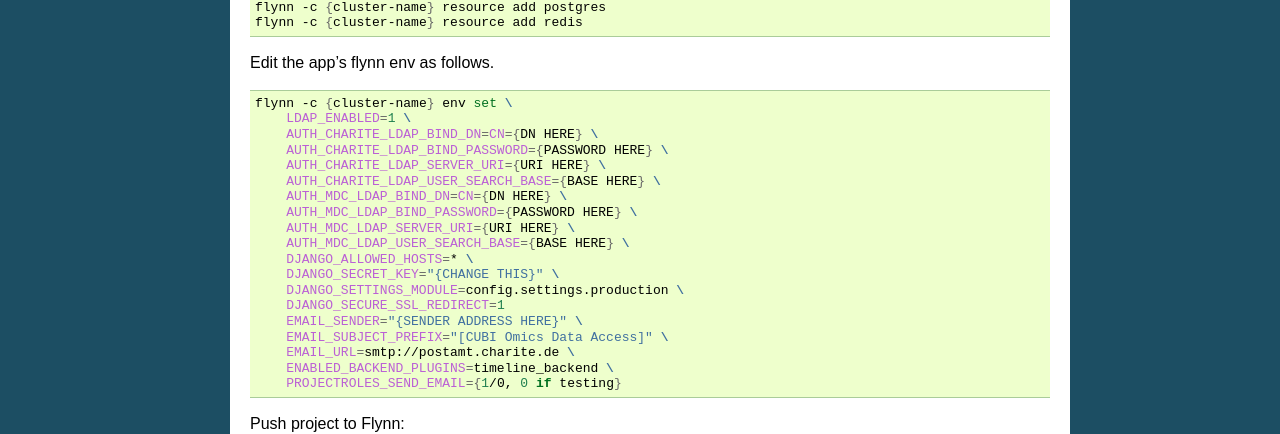
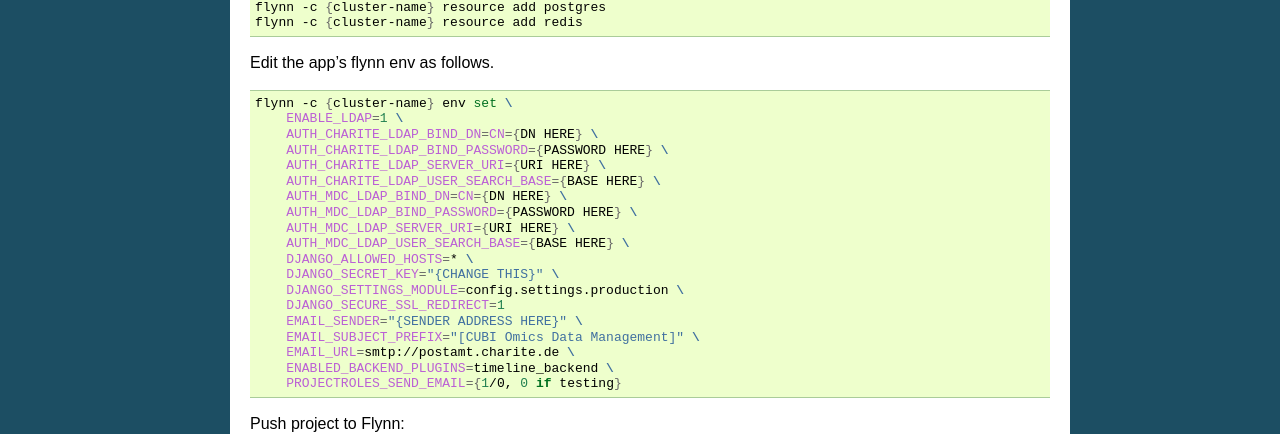
Before and after one commit to bihealth/sodar-server, a Sphinx documentation site: the page built from docs/deploy.rst, in a window 1280 px wide. Shown: the part 273-707 px from the top of the page. Built offline with Sphinx 7.4.7, drawn with Linux system fonts in a browser that asks for light colours; pages that are not in the unit, such as notebooks, are missing from menus.

Commit message:
fix env example in deploy docs

```diff
--- a/docs/deploy.rst
+++ b/docs/deploy.rst
@@ -24,7 +24,7 @@ Edit the app’s flynn env as follows.
 .. code-block:: shell
 
     flynn -c {cluster-name} env set \
-        LDAP_ENABLED=1 \
+        ENABLE_LDAP=1 \
         AUTH_CHARITE_LDAP_BIND_DN=CN={DN HERE} \
         AUTH_CHARITE_LDAP_BIND_PASSWORD={PASSWORD HERE} \
         AUTH_CHARITE_LDAP_SERVER_URI={URI HERE} \
@@ -38,7 +38,7 @@ Edit the app’s flynn env as follows.
         DJANGO_SETTINGS_MODULE=config.settings.production \
         DJANGO_SECURE_SSL_REDIRECT=1
         EMAIL_SENDER="{SENDER ADDRESS HERE}" \
-        EMAIL_SUBJECT_PREFIX="[CUBI Omics Data Access]" \
+        EMAIL_SUBJECT_PREFIX="[CUBI Omics Data Management]" \
         EMAIL_URL=smtp://postamt.charite.de \
         ENABLED_BACKEND_PLUGINS=timeline_backend \
         PROJECTROLES_SEND_EMAIL={1/0, 0 if testing}
```
